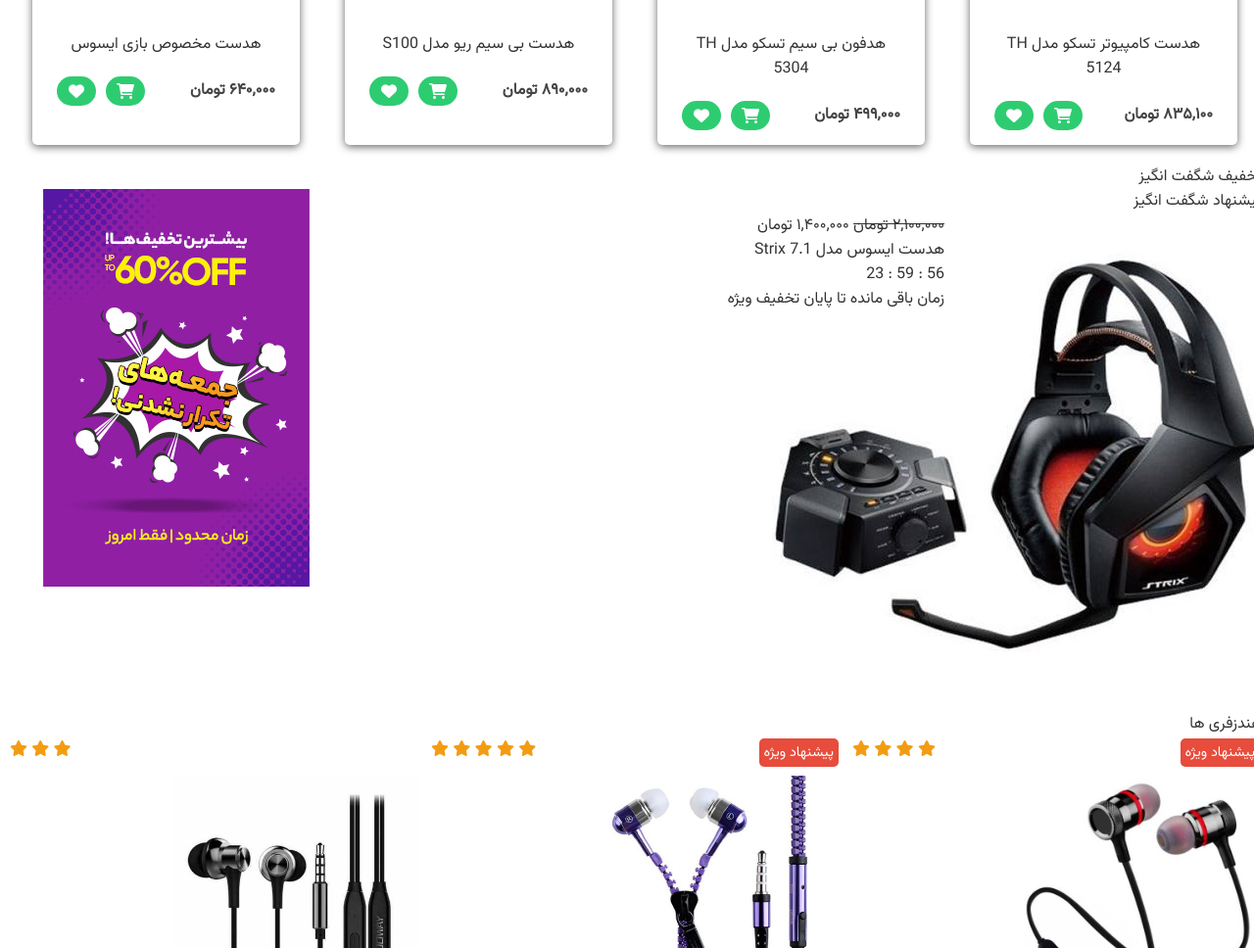
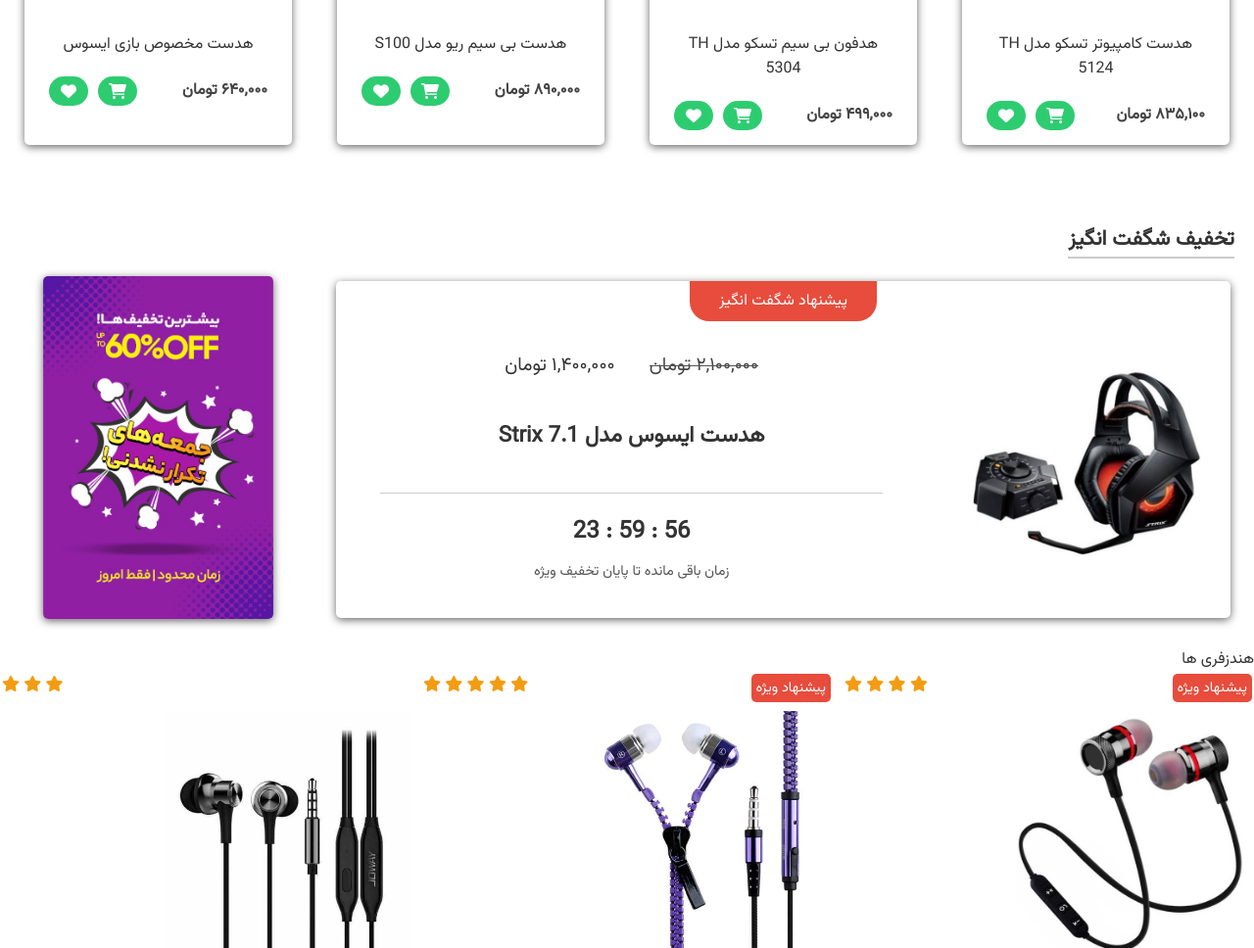
Before and after one commit to dori-dev/store-template, a plain HTML site: page index.html in a window 1280 px wide. Shown: the part 837-1805 px from the top of the page at 98% size. Drawn offline with Linux system fonts and the light colour scheme.

Commit message:
add super offer styles

```diff
--- a/css/home.css
+++ b/css/home.css
@@ -217,3 +217,114 @@ header nav .nav-left .register-login-btn a {
   align-items: center;
   color: #fff;
 }
+
+/* Super Offer */
+
+.super-offer {
+  padding: 20px 10px;
+  font-size: 1em;
+}
+
+.super-offer .title {
+  padding: 20px 10px;
+  padding-top: 40px;
+}
+
+.super-offer .title span {
+  font-weight: bold;
+  font-size: 1.35em;
+  border-bottom: 2px solid #ccc;
+}
+
+.super-offer-box {
+  text-align: center;
+  box-shadow: 0 2px 8px 0 #666;
+  border-radius: 5px;
+  margin: 5px 14px;
+}
+
+.super-offer-box > .title {
+  background-color: #e74c3c;
+  color: #fff;
+  border-bottom-left-radius: 20px;
+  border-bottom-right-radius: 20px;
+  padding: 8px 30px;
+  display: inline-block;
+}
+
+.super-offer-box .body .image-container {
+  text-align: center;
+  padding: 30px;
+}
+
+.super-offer-box .body .image-container img {
+  max-width: 100%;
+}
+
+.super-offer-box .body .specification {
+  padding: 30px 5px;
+}
+
+.super-offer-box .body .specification .price-row {
+  display: flex;
+  justify-content: center;
+  align-items: center;
+}
+
+.super-offer-box .body .specification .price-row .off-price {
+  margin-left: 35px;
+  color: #444;
+  text-decoration: none;
+  position: relative;
+  font-size: 1.2em;
+}
+
+.super-offer-box .body .specification .price-row .off-price::before {
+  content: "";
+  width: 100%;
+  position: absolute;
+  right: 0;
+  top: 50%;
+  border-bottom: 1px solid #555;
+}
+
+.super-offer-box .body .specification .price-row .price {
+  font-size: 1.2em;
+}
+
+.super-offer-box .body .specification .title {
+  margin: 0 0 20px 0;
+  font-weight: bold;
+  font-size: 1.4em;
+}
+
+.super-offer-box .body .specification .counter-down {
+  border-top: 1px solid #ccc;
+  margin: 10px 40px;
+  padding-top: 20px;
+  font-weight: bold;
+  font-size: 1.5em;
+}
+
+.super-offer-box .body .specification .remaining-time {
+  color: #555;
+  font-size: 0.9em;
+}
+
+.super-offer .banner {
+  text-align: center;
+  padding: 0 5px;
+}
+
+.super-offer .banner img {
+  border-radius: 5px;
+  box-shadow: 0 2px 8px 0 #666;
+  max-width: 80%;
+  height: 100%;
+}
+
+@media screen and (max-width: 1200px) {
+  .super-offer .banner {
+    display: none;
+  }
+}
```
